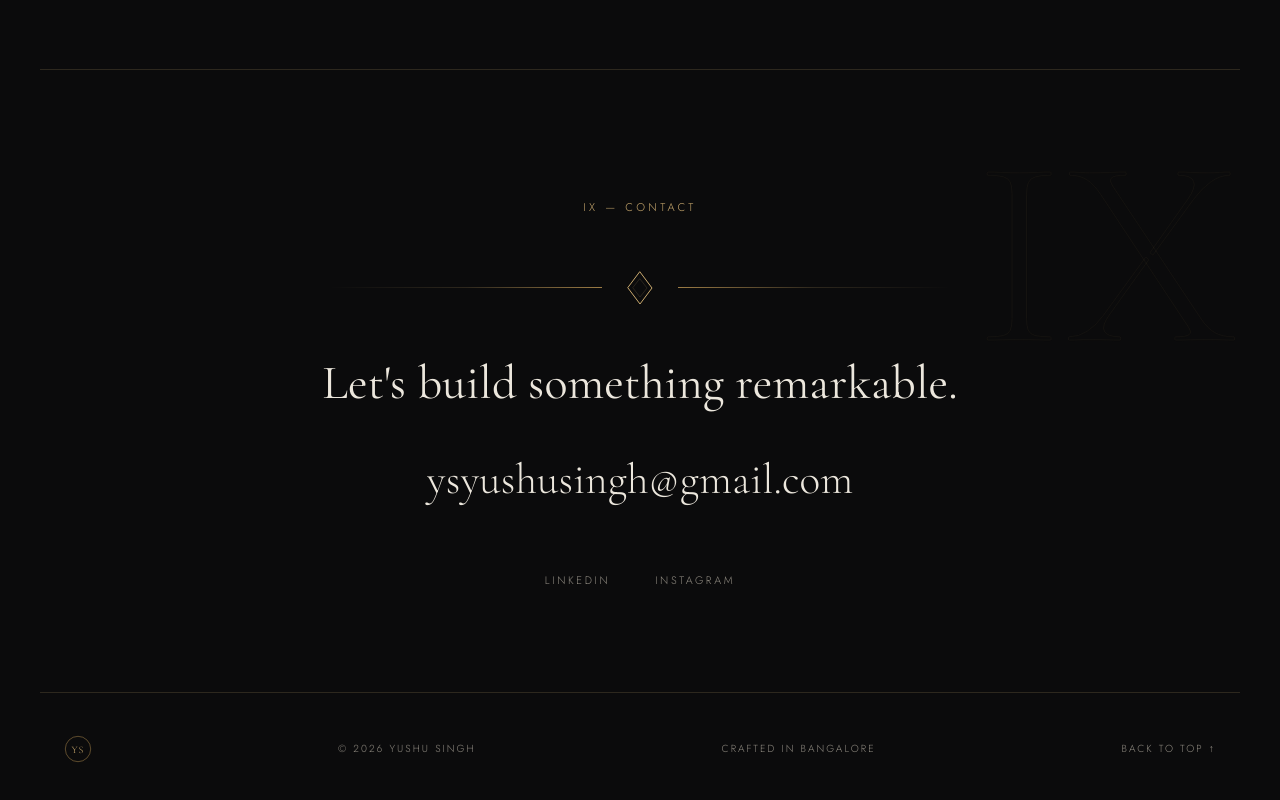
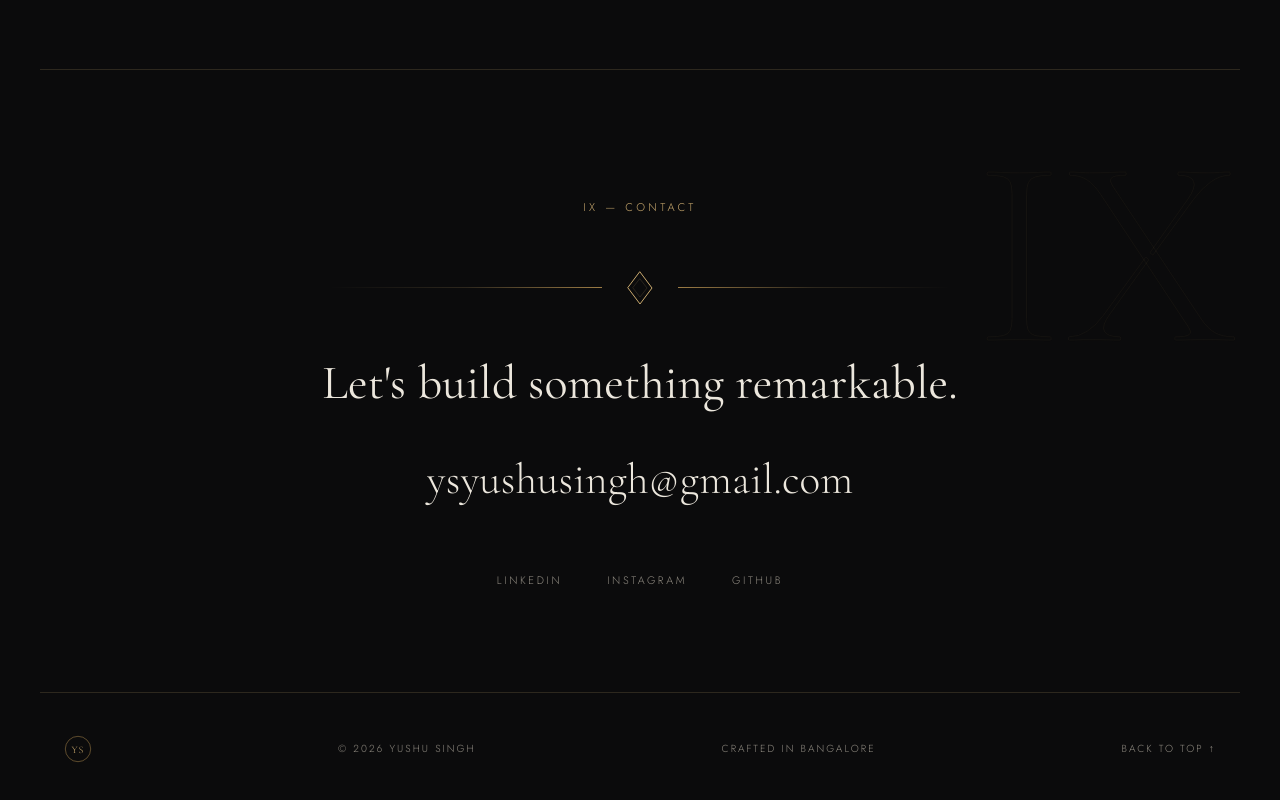
Before and after one commit to yushubuilds/yushubuilds.github.io, a plain HTML site: page index.html in a window 1280 px wide. Shown: the part 8520-9320 px from the top of the page. Drawn offline with nearby package versions, Linux system fonts and the light colour scheme.

Commit message:
Add GitHub profile link and site URL

```diff
--- a/index.html
+++ b/index.html
@@ -1453,7 +1453,7 @@ footer .mono{ font-family:'Cormorant Garamond',serif; font-size:23px; fill:var(-
     <div class="socials">
       <a href="https://www.linkedin.com/in/yushu-singh-817420222" target="_blank" rel="noopener">LinkedIn</a>
       <a href="https://www.instagram.com/the_only_yushu" target="_blank" rel="noopener">Instagram</a>
-      <!-- TODO: add GitHub link once username is known -->
+      <a href="https://github.com/yushu" target="_blank" rel="noopener">GitHub</a>
     </div>
   </section>
 
```
Also changed, not shown: 1 other file.
